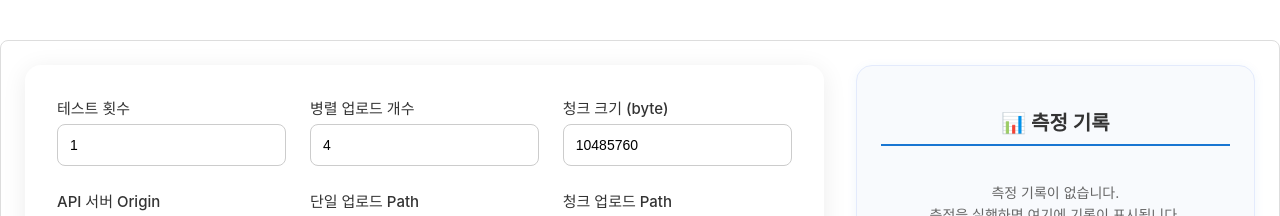
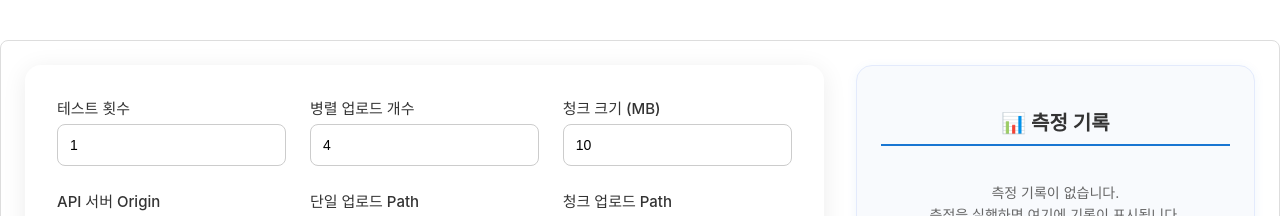
Before and after one commit to tkddnr1022/chunk-upload-client, a React (Create React App) app: page / in a window 1280 px wide. Shown: the top 216 px of the page. Built offline with nearby package versions, Linux system fonts and the light colour scheme.

Commit message:
청크 크기 설정을 MB 단위로 변경하고, 관련 로직을 바이트 단위로 변환하여 업로드 처리 개선

```diff
--- a/src/App.js
+++ b/src/App.js
@@ -17,7 +17,7 @@ function App() {
   const [chunkFile, setChunkFile] = useState(null);
 
   // 청크 업로드 관련 상태
-  const [chunkSize, setChunkSize] = useState(1024 * 1024 * 10); // 10MB 기본값
+  const [chunkSize, setChunkSize] = useState(10); // 10MB 기본값 (MB 단위)
   const [chunkProgress, setChunkProgress] = useState(0);
   const [chunkTestProgresses, setChunkTestProgresses] = useState([]);
   const [chunkUploading, setChunkUploading] = useState(false);
@@ -218,8 +218,9 @@ function App() {
 
     const uploadOne = async (i) => {
       if (aborted) return;
-      const start = i * chunkSize;
-      const end = Math.min(file.size, start + chunkSize);
+      const chunkSizeInBytes = chunkSize * 1024 * 1024; // MB를 byte로 변환
+      const start = i * chunkSizeInBytes;
+      const end = Math.min(file.size, start + chunkSizeInBytes);
       const chunk = file.slice(start, end);
       const formData = new FormData();
       customFields.forEach(f => { if (f.key) formData.append(f.key, f.value); });
@@ -522,7 +523,8 @@ function App() {
         // 발급받은 Request ID 사용
         const requestId = requestIds[t];
 
-        const totalChunks = Math.ceil(chunkFile.size / chunkSize);
+        const chunkSizeInBytes = chunkSize * 1024 * 1024; // MB를 byte로 변환
+        const totalChunks = Math.ceil(chunkFile.size / chunkSizeInBytes);
         const fileId = `${chunkFile.name}-${chunkFile.size}-${chunkFile.lastModified}-${Date.now()}-${t}`;
         const uploadChunkUrl = apiOrigin.replace(/\/$/, '') + uploadChunkPath;
         const mergeChunksUrl = apiOrigin.replace(/\/$/, '') + mergeChunksPath;
@@ -531,7 +533,7 @@ function App() {
         let mergeOk = false;
         const { chunkStart, chunkEnd, success: chunkUploadSuccess } = await parallelChunkUpload({
           file: chunkFile,
-          chunkSize,
+          chunkSize: chunkSizeInBytes,
           fileId,
           totalChunks,
           uploadChunkUrl,
@@ -624,7 +626,7 @@ function App() {
       avgSingleSpeed: singleTimes.length ? Math.round(singleFile.size / (singleTimes.reduce((a, b) => a + b, 0) / singleTimes.length) * 1000) : null, // bytes/sec
       avgChunkSpeed: chunkTimes.length ? Math.round(chunkFile.size / (chunkTimes.reduce((a, b) => a + b, 0) / chunkTimes.length) * 1000) : null, // bytes/sec
       requestIds: requestIds,
-      chunkSize,
+      chunkSize: chunkSize * 1024 * 1024, // MB를 byte로 변환하여 저장
       singleFileName: singleFile?.name || '-',
       chunkFileName: chunkFile?.name || '-',
       singleFileSize: singleFile?.size || 0,
@@ -742,13 +744,14 @@ function App() {
               />
             </div>
             <div style={{ display: 'flex', flexDirection: 'column', alignItems: 'flex-start', minWidth: 120, gridColumn: '5/7', gridRow: '1/2' }}>
-              <span style={{ fontSize: 15, marginBottom: 6, fontWeight: 500, color: '#333' }}>청크 크기 (byte)</span>
+              <span style={{ fontSize: 15, marginBottom: 6, fontWeight: 500, color: '#333' }}>청크 크기 (MB)</span>
               <input
                 type="number"
                 value={chunkSize}
                 onChange={handleChunkSizeChange}
-                min={1024}
-                step={1024}
+                min={1}
+                max={1000}
+                step={1}
                 style={{ width: '100%', padding: 12, borderRadius: 8, border: '1px solid #ccc', fontSize: 14, transition: 'border 0.2s', outline: 'none', boxSizing: 'border-box' }}
                 onFocus={e => e.target.style.border = '1.5px solid #1976d2'}
                 onBlur={e => e.target.style.border = '1px solid #ccc'}
```
